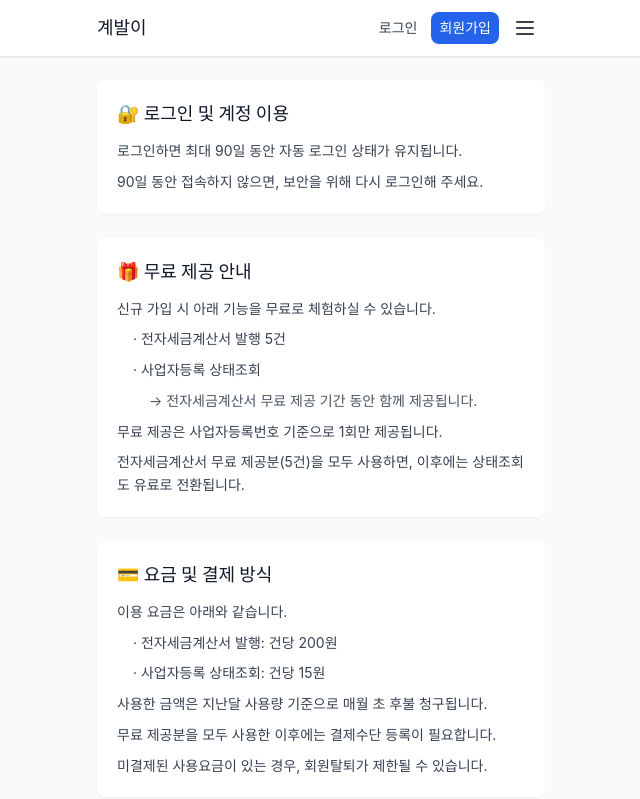
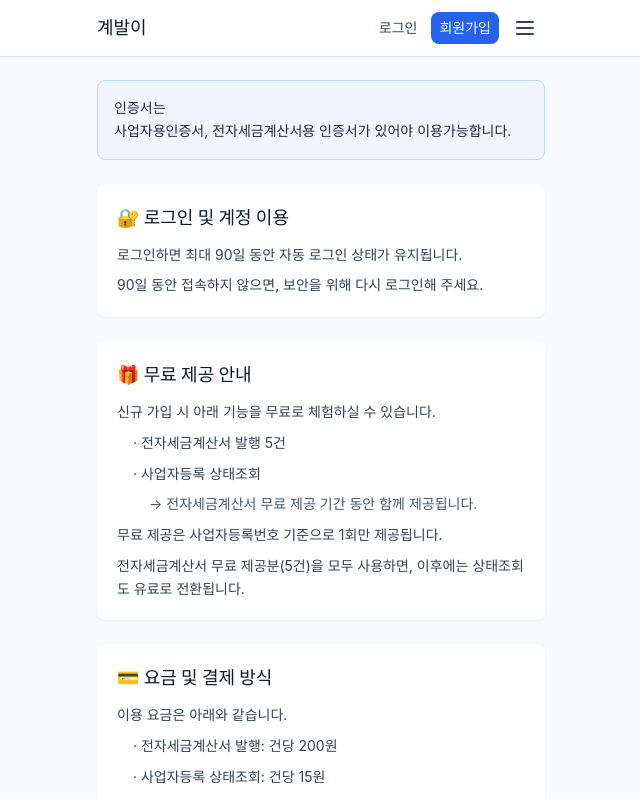
Before and after one commit to tojeon37/mtax, a React (Vite) app in the folder front/: page /guide in a window 1280 px wide. Shown: the top 799 px of the page, without its empty margins (319-959 px from the left). Built offline with nearby package versions, Linux system fonts and the light colour scheme; no server answers; a web font is replaced by a local one.

Commit message:
feat: Add certificate requirement notice to guide page

```diff
--- a/front/src/pages/GuidePage.tsx
+++ b/front/src/pages/GuidePage.tsx
@@ -7,6 +7,15 @@ export const GuidePage: React.FC = () => {
         <h1 className="text-2xl font-bold text-gray-900 dark:text-gray-100">
           이용안내
         </h1>
+
+        {/* 인증서 안내 */}
+        <div className="bg-blue-50 dark:bg-blue-900/20 border border-blue-200 dark:border-blue-800 rounded-lg p-4">
+          <p className="text-sm text-gray-800 dark:text-gray-200 leading-relaxed">
+            <span className="font-semibold">인증서는</span>
+            <br />
+            사업자용인증서, 전자세금계산서용 인증서가 있어야 이용가능합니다.
+          </p>
+        </div>
 
         {/* [🔐 로그인 및 계정 이용] */}
         <section className="bg-white dark:bg-gray-800 rounded-lg p-5 shadow-sm">
```
